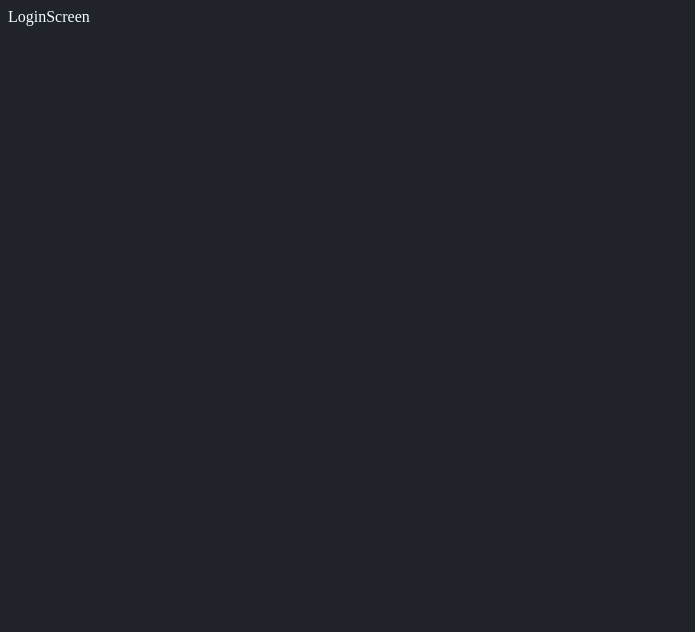
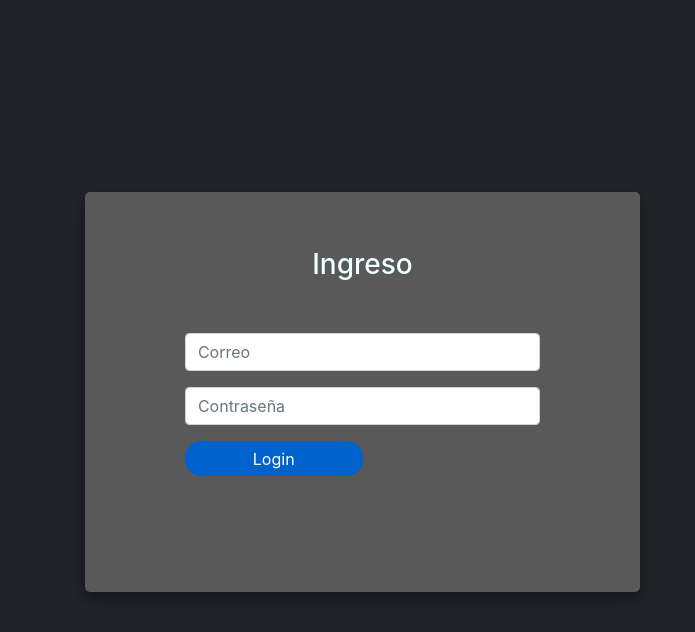
Before and after one commit to stargazing4122/11-simple-enrollment-system-mern-frontend, a React (Create React App) app: page /signin in a window 1280 px wide. Shown: the top 632 px of the page, without its empty margins (0-695 px from the left). Built offline with nearby package versions, Linux system fonts and the light colour scheme.

Commit message:
interfaz login

```diff
--- a/public/index.html
+++ b/public/index.html
@@ -24,6 +24,7 @@
       work correctly both with client-side routing and a non-root public URL.
       Learn how to configure a non-root public URL by running `npm run build`.
     -->
+    <link rel="stylesheet" href="https://cdn.jsdelivr.net/npm/bootstrap@4.6.1/dist/css/bootstrap.min.css" integrity="sha384-zCbKRCUGaJDkqS1kPbPd7TveP5iyJE0EjAuZQTgFLD2ylzuqKfdKlfG/eSrtxUkn" crossorigin="anonymous">
     <title>Enrollment System</title>
   </head>
   <body>
--- a/src/index.css
+++ b/src/index.css
@@ -2,3 +2,57 @@
   background-color: #21232a;
   color: azure;
 }
+
+/* AUTH */
+.login-container{
+  margin-top: 15%;
+}
+.login-form-1{
+  background-color: rgb(89, 89, 89);
+  border-radius: 5px;
+  box-shadow: 0 5px 8px 0 rgba(0, 0, 0, 0.2), 0 9px 26px 0 rgba(0, 0, 0, 0.19);
+  padding: 5%;
+}
+.login-form-1 h3{
+  text-align: center;
+  color: azure;
+}
+.login-form-2{
+  border-radius: 5px;
+  box-shadow: 0 5px 8px 0 rgba(0, 0, 0, 0.2), 0 9px 26px 0 rgba(0, 0, 0, 0.19);
+  padding: 5%;
+  background: #0062cc;
+}
+.login-form-2 h3{
+  text-align: center;
+  color: #fff;
+}
+.login-container form{
+  padding: 10%;
+}
+.btnSubmit
+{
+  width: 50%;
+  border-radius: 1rem;
+  padding: 1.5%;
+  border: none;
+  cursor: pointer;
+}
+.login-form-1 .btnSubmit{
+  color: #fff;
+  background-color: #0062cc;
+}
+.login-form-2 .btnSubmit{
+  background-color: #fff;
+  color: #0062cc;
+}
+.login-form-2 .ForgetPwd{
+  color: #fff;
+  font-weight: 600;
+  text-decoration: none;
+}
+.login-form-1 .ForgetPwd{
+  color: #0062cc;
+  font-weight: 600;
+  text-decoration: none;
+}
--- a/src/pages/LoginScreen.tsx
+++ b/src/pages/LoginScreen.tsx
@@ -1,7 +1,26 @@
-import React from 'react'
+import React from "react";
 
 export const LoginScreen = () => {
   return (
-    <div>LoginScreen</div>
-  )
-}
+    <div className="container login-container">
+      <div className="col-md-6 login-form-1">
+        <h3>Ingreso</h3>
+        <form>
+          <div className="form-group">
+            <input type="text" className="form-control" placeholder="Correo" />
+          </div>
+          <div className="form-group">
+            <input
+              type="password"
+              className="form-control"
+              placeholder="Contraseña"
+            />
+          </div>
+          <div className="form-group">
+            <input type="submit" className="btnSubmit" value="Login" />
+          </div>
+        </form>
+      </div>
+    </div>
+  );
+};
```
Also changed, not shown: .prettierrc.json (added).
